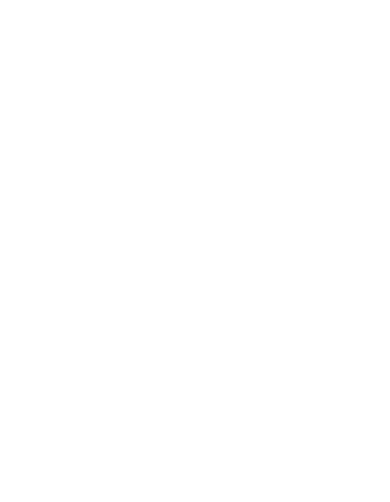
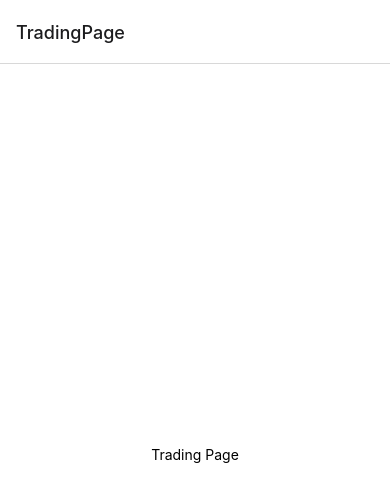
Before and after one commit to mikkan-39/bibinance, a React Native app: screen /TradingPage in a window 390 px wide. Shown: the top 502 px of the page. Built offline with nearby package versions, Linux system fonts and the light colour scheme.

Commit message:
Added Navigator

```diff
--- a/App.js
+++ b/App.js
@@ -1,23 +1,16 @@
-import { StatusBar } from "expo-status-bar";
 import { StyleSheet, Text, View } from "react-native";
 import { Provider } from "react-redux";
 import { store } from "./src/app/store";
+import { NavigationContainer } from "@react-navigation/native";
+import "react-native-gesture-handler";
+import StackNavigator from "./src/app/navigator";
 
 export default function App() {
   return (
     <Provider store={store}>
-      <View style={styles.container}>
-        <StatusBar style="auto" />
-      </View>
+      <NavigationContainer>
+        <StackNavigator />
+      </NavigationContainer>
     </Provider>
   );
 }
-
-const styles = StyleSheet.create({
-  container: {
-    flex: 1,
-    backgroundColor: "#fff",
-    alignItems: "center",
-    justifyContent: "center",
-  },
-});
--- /dev/null
+++ b/src/app/components/tradingPage.jsx
@@ -0,0 +1,18 @@
+import { StyleSheet, Text, View } from "react-native";
+
+export default function TradingPage() {
+  return (
+    <View style={styles.container}>
+      <Text>Trading Page</Text>
+    </View>
+  );
+}
+
+const styles = StyleSheet.create({
+  container: {
+    flex: 1,
+    backgroundColor: "#fff",
+    alignItems: "center",
+    justifyContent: "center",
+  },
+});
--- /dev/null
+++ b/src/app/navigator.js
@@ -0,0 +1,12 @@
+import { createStackNavigator } from "@react-navigation/stack";
+import TradingPage from "./components/tradingPage";
+
+const Stack = createStackNavigator();
+
+export default function StackNavigator() {
+  return (
+    <Stack.Navigator initialRouteName="TradingPage">
+      <Stack.Screen name="TradingPage" component={TradingPage} />
+    </Stack.Navigator>
+  );
+}
```
Also changed, not shown: package.json (+6 -1 lines), 1 other file (tests, documents, lock files or other folders).
